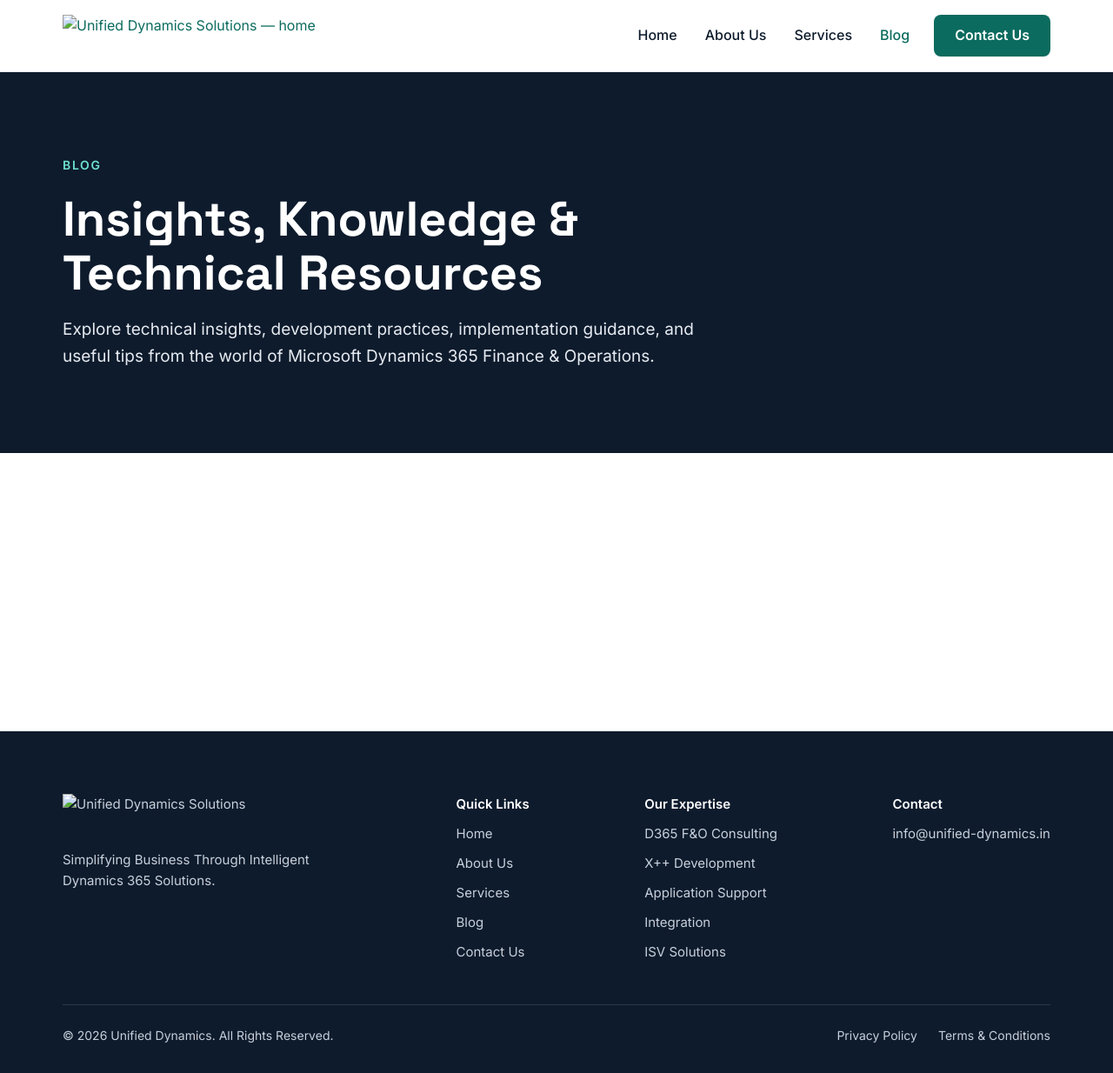
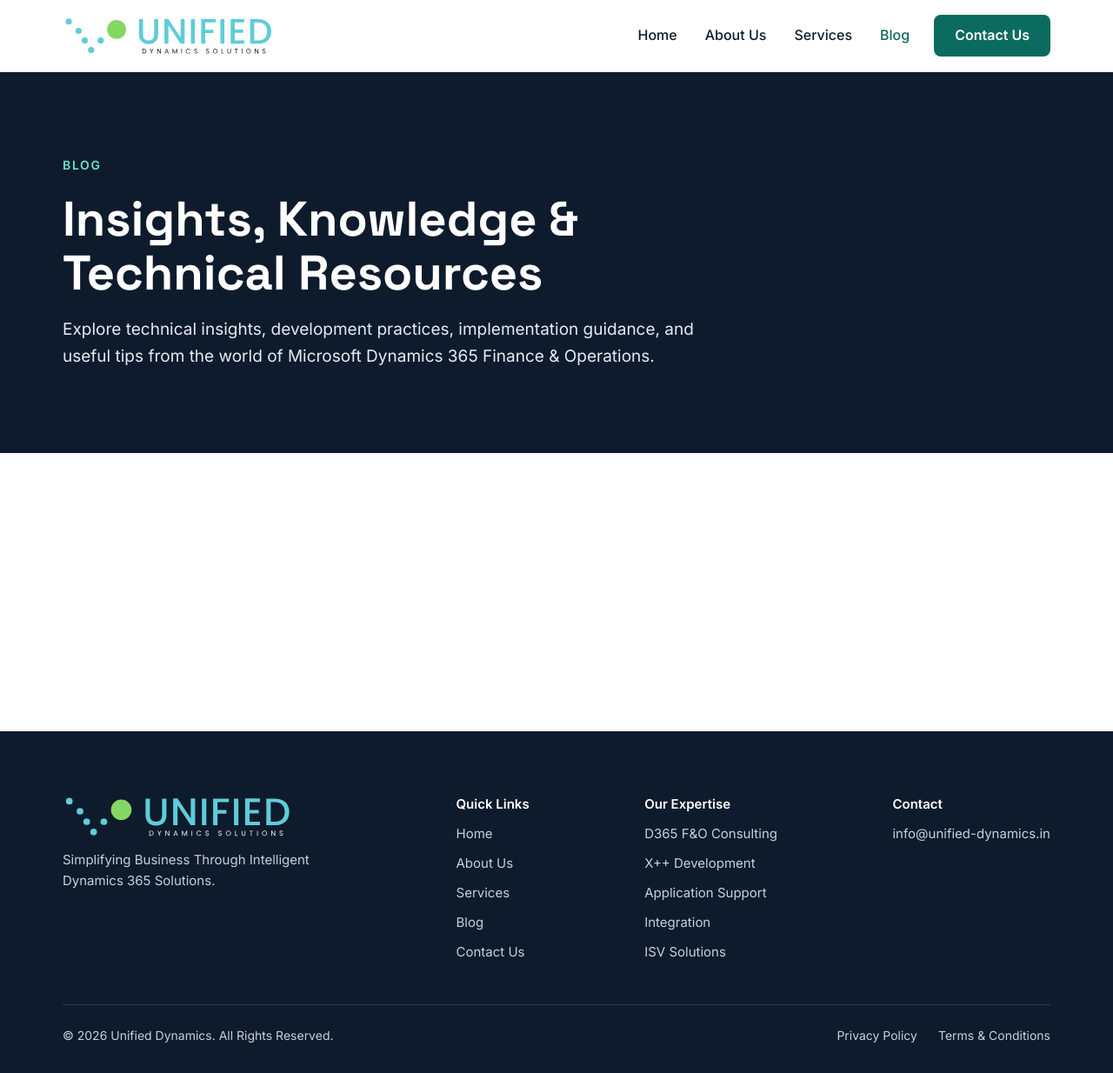
Before and after one commit to unifieddynamics2026/unified-dynamics-website, a plain HTML site: page blog.html in a window 1280 px wide. Shown: the whole page at 87% size. Drawn offline with Linux system fonts and the light colour scheme.

Commit message:
Update logo paths in blog.html

```diff
--- a/blog.html
+++ b/blog.html
@@ -6,7 +6,7 @@
 <title>Unified Dynamics — Blog</title>
 <meta name="description" content="Insights, knowledge and technical resources for Dynamics 365 Finance &amp; Operations.">
 <link rel="canonical" href="https://unified-dynamics.in/blog.html">
-<link rel="icon" href="assets/favicon.svg" type="image/svg+xml">
+<link rel="icon" href="favicon.svg" type="image/svg+xml">
 <link rel="preconnect" href="https://fonts.googleapis.com">
 <link rel="stylesheet" href="https://fonts.googleapis.com/css2?family=Inter:wght@400;500;600&amp;family=Space+Grotesk:wght@500;600;700&amp;display=swap">
 <style>
@@ -31,7 +31,7 @@ a{color:#0B6B5E}a:hover{color:#08493F}
 <header style="border-bottom: 1px solid #E3E7ED; background: #FFFFFF">
 <div class="wrap nav" style="display: flex; flex-wrap: wrap; align-items: center; justify-content: space-between; gap: 16px; padding-top: 16px; padding-bottom: 16px">
 <a href="index.html" style="display: flex; align-items: center; text-decoration: none; min-height: 44px">
-<img src="assets/logo.svg" alt="Unified Dynamics Solutions — home" style="height: 48px; width: auto; display: block">
+<img src="logo.svg" alt="Unified Dynamics Solutions — home" style="height: 48px; width: auto; display: block">
 </a>
 <nav aria-label="Main" style="display: flex; flex-wrap: wrap; align-items: center; gap: 24px">
 <a class="lnk" href="index.html">Home</a>
@@ -59,7 +59,7 @@ a{color:#0B6B5E}a:hover{color:#08493F}
 <div class="wrap" style="display: flex; flex-direction: column; gap: 48px">
 <div style="display: flex; flex-wrap: wrap; gap: 48px; justify-content: space-between">
 <div style="display: flex; flex-direction: column; gap: 12px; max-width: 320px">
-<img src="assets/logo-white.svg" alt="Unified Dynamics Solutions" style="height: 52px; width: auto; display: block; align-self: flex-start">
+<img src="logo-white.svg" alt="Unified Dynamics Solutions" style="height: 52px; width: auto; display: block; align-self: flex-start">
 <p style="margin: 0">Simplifying Business Through Intelligent Dynamics 365 Solutions.</p>
 </div>
 <div style="display: flex; flex-direction: column; gap: 10px">
```
